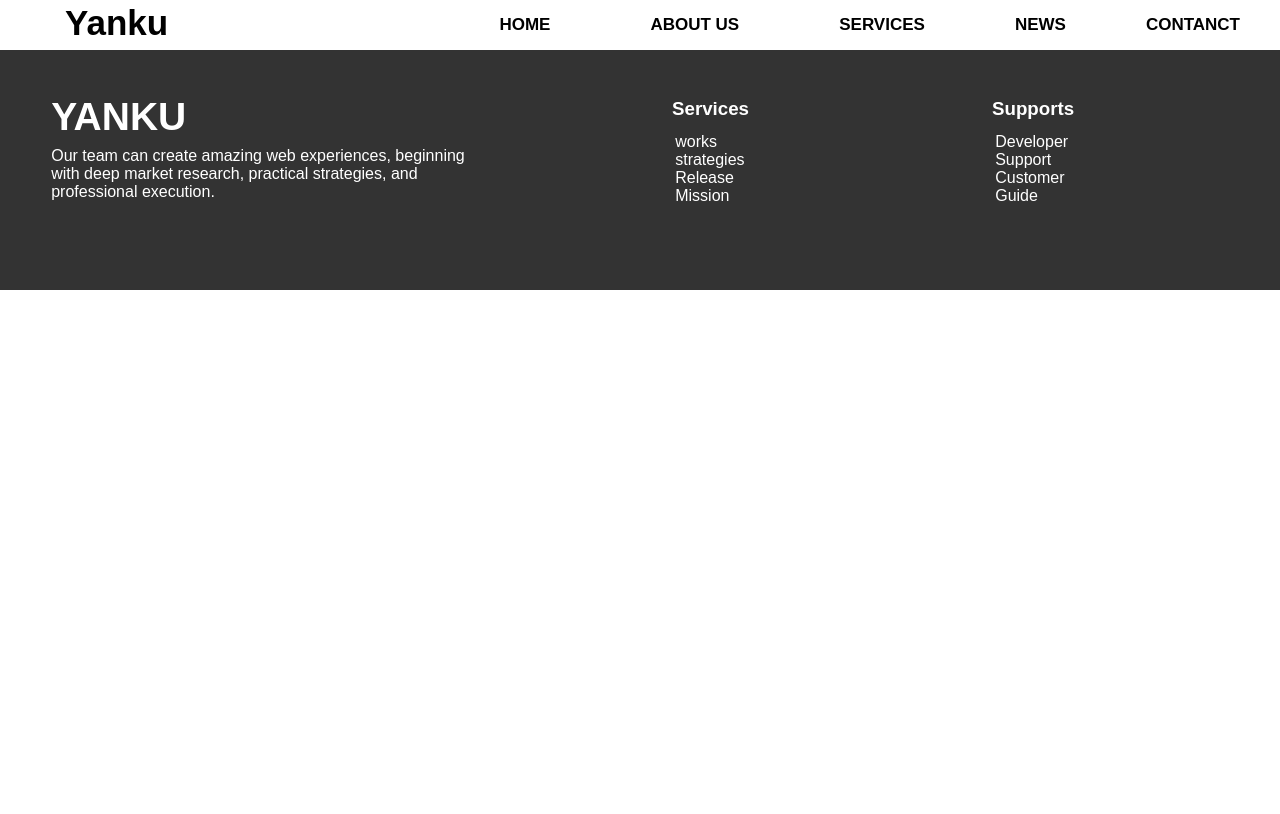
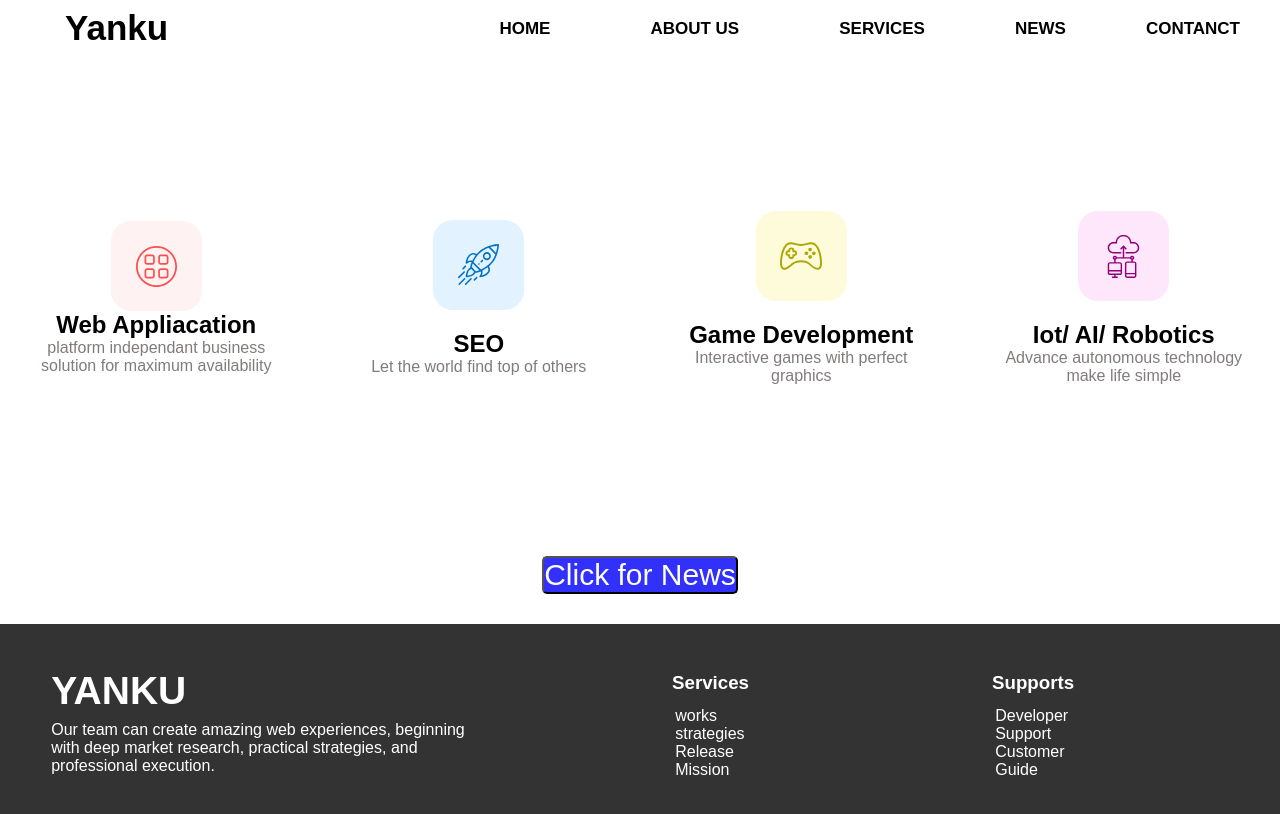
Before and after one commit to deepakloven/yanku_project, a React (Create React App) app: page /contact in a window 1280 px wide. Shown: the top 814 px of the page. Built offline with nearby package versions, Linux system fonts and the light colour scheme.

Commit message:
work with api call

```diff
--- a/package.json
+++ b/package.json
@@ -6,8 +6,10 @@
     "@testing-library/jest-dom": "^5.17.0",
     "@testing-library/react": "^13.4.0",
     "@testing-library/user-event": "^13.5.0",
+    "axios": "^1.7.2",
     "react": "^18.3.1",
     "react-dom": "^18.3.1",
+    "react-hook-form": "^7.51.5",
     "react-router-dom": "^6.23.1",
     "react-scripts": "5.0.1",
     "web-vitals": "^2.1.4"
--- /dev/null
+++ b/src/components/Blog.js
@@ -0,0 +1,47 @@
+import { BottomNavigation } from '@mui/material';
+import '../css/blog.css';
+import axios from 'axios';
+import React, { useState } from 'react';
+
+const Blog = () => {
+  const [data, setData] = useState([]);
+
+  const getNews = () => {
+    axios.get("https://newsapi.org/v2/top-headlines?country=us&apiKey=c7ad30435c994ec8b2f7ef9984405da9")
+      .then((response) => {
+        console.log(response.data.articles);
+        setData(response.data.articles);
+      })
+      .catch((error) => {
+        console.error('Error fetching the news:', error);
+      });
+  };
+
+  return (
+    <>
+      <div className='blog_container'>
+        <button className='btn btn-primary' onClick={getNews}>Click for News</button>
+      </div>
+      <div className='card-grid'>
+        {
+          data.map((value, index) => (
+            <div className='flip-card' key={index}>
+              <div className='flip-card-inner'>
+                <div className='flip-card-front'>
+                  <img src={value.urlToImage} alt="news" style={{ width: '300px', height: '300px' }} />
+                </div>
+                <div className='flip-card-back'>
+                  <h4>{value.title}</h4>
+                  <p>{value.description}</p>
+                  <button>view all</button>
+                </div>
+              </div>
+            </div>
+          ))
+        }
+      </div>
+    </>
+  )
+}
+
+export default Blog;
--- /dev/null
+++ b/src/css/blog.css
@@ -0,0 +1,64 @@
+body {
+    font-family: Arial, Helvetica, sans-serif;
+  }
+.card-grid{
+    display: flex;
+  flex-wrap: wrap;
+  gap: 20px;
+  justify-content: center;
+}
+
+  .flip-card {
+    background-color: transparent;
+    width: 300px;
+    height: 300px;
+    perspective: 1000px;
+  }
+
+  .flip-card-inner {
+    position: relative;
+    width: 100%;
+    height: 100%;
+    text-align: center;
+    transition: transform 0.6s;
+    transform-style: preserve-3d;
+    box-shadow: 0 4px 8px 0 rgba(0,0,0,0.2);
+  }
+
+  .flip-card:hover .flip-card-inner {
+    transform: rotateY(180deg);
+  }
+
+  .flip-card-front, .flip-card-back {
+    position: absolute;
+    width: 100%;
+    height: 100%;
+    -webkit-backface-visibility: hidden;
+    backface-visibility: hidden;
+    border:2px solid;
+  }
+
+  .flip-card-front {
+    background-color: #bbb;
+    color: black;
+  }
+
+  .flip-card-back {
+    color: black;
+    transform: rotateY(180deg);
+  }
+  .blog_container{
+    margin-bottom: 30px;
+    display: flex;
+    justify-content: center;
+    font-size: 30px;
+  }
+  .btn-primary{
+    font-size: 30px;
+  }
+  button{
+    background-color: rgb(49, 49, 251);
+    color: white;
+    font-size: 20px;
+    border-radius: 5px;
+}
--- a/src/css/main.css
+++ b/src/css/main.css
@@ -15,15 +15,10 @@
     width: 100%;
     height: 63vh;
     overflow: hidden;
-    background-image: url('../images/background.jpg'); /* Assuming the image is placed in the public/images directory */
+    background-image: url('../images/bg2.jpg'); /* Assuming the image is placed in the public/images directory */
     background-size: cover; /* Ensures the image covers the entire container */
     background-position: center; /* Centers the background image */
     padding-left: 2rem; /* Adds some space from the left edge */
-  }
-
-  .text_wrapper p {
-    margin: 0;
-    font-size: 2rem;
   }
 
   .highlight {
@@ -35,6 +30,8 @@
     margin: 0;
     color: white;
     font-size: 3rem;
+    margin-left: 50%;
+    width: 100%;
   }
   .idex_img {
     width: 100%;
--- a/src/css/navbar.css
+++ b/src/css/navbar.css
@@ -12,19 +12,19 @@ body {
     position: fixed;
     background: white;
     width: 100%;
-    height: 50px;
+    height: 60px;
     position: sticky;
 }
 label.logo {
     color: black;
     font-size: 35px;
-    line-height: 46px;
+    line-height: 56px;
     padding: 0px 65px;
     width: 20%;
     font-weight: bold;
 }
 .list_container {
-    line-height: 49px;
+    line-height: 58px;
 
 }
 ul {
@@ -61,7 +61,7 @@ a:hover {
 #check {
     display: none;
 }
-@media (max-width: 1000px) {
+@media (max-width: 1040px) {
     label.logo {
         font-size: 34px;
         padding-left: 40px;
@@ -71,7 +71,7 @@ a:hover {
         font-size: 18px;
     }
 }
-@media (max-width: 911px) {
+@media (max-width: 1060px) {
     .menu_icn {
         display: block;
     }
--- a/src/css/services.css
+++ b/src/css/services.css
@@ -1,5 +1,6 @@
 .service_cont{
     width: 100%;
+    height: 62vh;
     display: flex;
     flex-direction: row;
     gap: 10px;
@@ -51,6 +52,7 @@ img{
 @media(max-width: 768px){
    .service_cont{
     flex-direction: column;
+    height: auto;
 
    }
    .web_app{
--- a/src/index.js
+++ b/src/index.js
@@ -9,6 +9,8 @@ import Services from './components/Services';
 import Footer from './components/Footer';
 import Main from './components/Main';
 import { BrowserRouter as Router, Routes, Route } from 'react-router-dom';
+import Blog from './components/Blog';
+// import App from './App';
 
 
 const root = ReactDOM.createRoot(document.getElementById('root'));
@@ -18,13 +20,16 @@ root.render(
   <Routes>
     <Route path='/main' element={<Main/>}/>
     <Route path='/about' element={<About/>}/>
-    <Route path='/services' element={<Services/>}/>
+    {/* <Route path='/services' element={<Services/>}/> */}
     {/* <Route path='/news' element={<News/>}/>
     <Route path='/contact' element={<Contact/>}/> */}
-
     </Routes>
+    <Services/>
+    <Blog/>
+    {/* <App/> */}
     <Footer/>
     </Router>
+
 );
 
 reportWebVitals();
```
Also changed, not shown: 2 other files (tests, documents, lock files or other folders).
